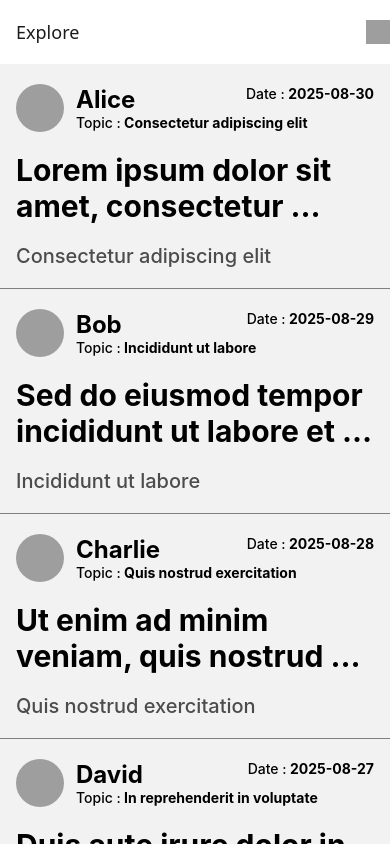
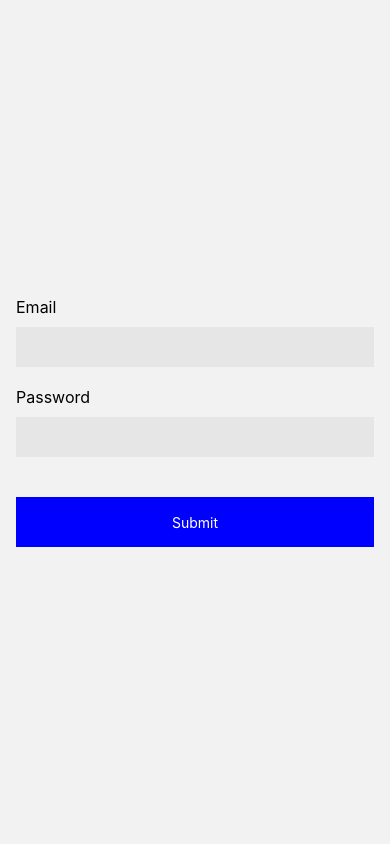
Before and after one commit to seokgit/CommunityApp, a React Native app: screen /SignIn in a window 390 px wide. Built offline with nearby package versions, Linux system fonts and the light colour scheme; grey boxes are pictures that could not be loaded.

Commit message:
[Feat] 버튼 컴포넌트 추가

```diff
--- a/app/App.tsx
+++ b/app/App.tsx
@@ -20,7 +20,7 @@ import CommentPage from './pages/CommentPage.tsx';
 const Stack = createNativeStackNavigator();
 
 function App() {
-  const [isLoggedIn, setIsLoggedIn] = useState(true);
+  const [isLoggedIn, setIsLoggedIn] = useState(false);
 
   return (
     <SafeAreaProvider>
--- /dev/null
+++ b/app/components/MainButton.tsx
@@ -0,0 +1,23 @@
+import React from "react";
+import { View, StyleSheet, TextInput, TouchableOpacity, Image, Text } from "react-native";
+
+function MainButton() {
+  return (
+<TouchableOpacity style={styles.button}>
+        <Text style={{color: 'white'}}>Submit</Text>
+      </TouchableOpacity>
+
+  );
+}
+
+export default MainButton;
+
+const styles = StyleSheet.create({
+    button: {
+    alignItems: 'center',
+    justifyContent: 'center',
+    backgroundColor: 'blue',
+    height: 50,
+    alignSelf: 'stretch'
+  }
+})
--- a/app/pages/SignInPage.tsx
+++ b/app/pages/SignInPage.tsx
@@ -1,12 +1,34 @@
-import { View, Text } from 'react-native';
+import { View, Text, StyleSheet } from 'react-native';
+import TextField from '../components/TextField';
+import MainButton from '../components/MainButton';
 
 function SignInPage() {
 
     return (
-        <View style={{ flex: 1, justifyContent: 'center', alignItems: 'center' }}>
-            <Text>signin page</Text>
+        <View style={styles.container}>
+            <Text style={styles.label}>Email</Text>
+            <TextField/>
+            <View style={{paddingVertical: 10}}/>
+            <Text style={styles.label}>Password</Text>
+            <TextField/>
+        <View style={{paddingVertical: 20}}/>
+            <MainButton/>
         </View>
     );
 }
 
+const styles = StyleSheet.create({
+    container: {
+        flex: 1,
+        justifyContent: 'center',
+        alignItems: 'center',
+        paddingHorizontal: 16
+    },
+    label: {
+        alignSelf: 'stretch',
+        fontSize: 16,
+        paddingBottom: 10
+    }
+})
+
 export default SignInPage;
```
